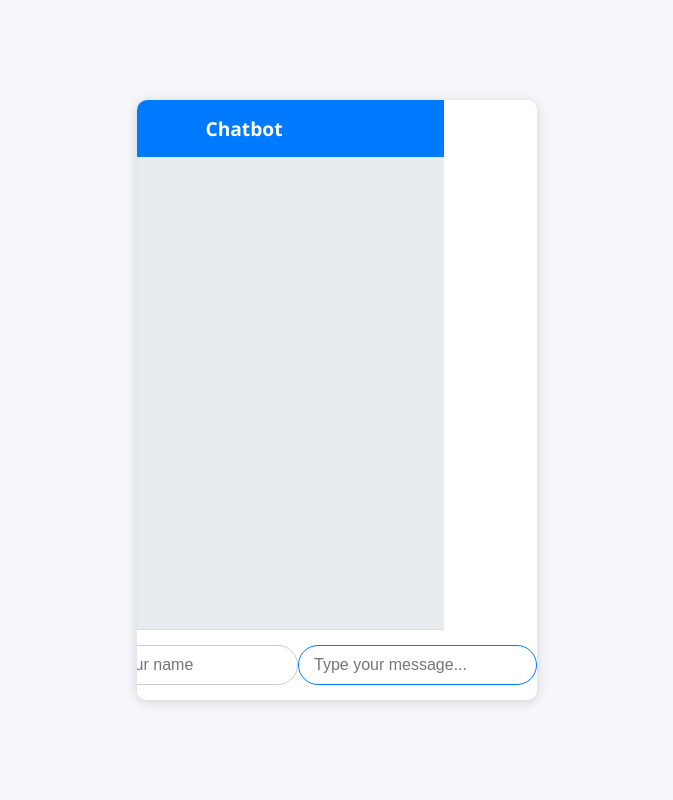
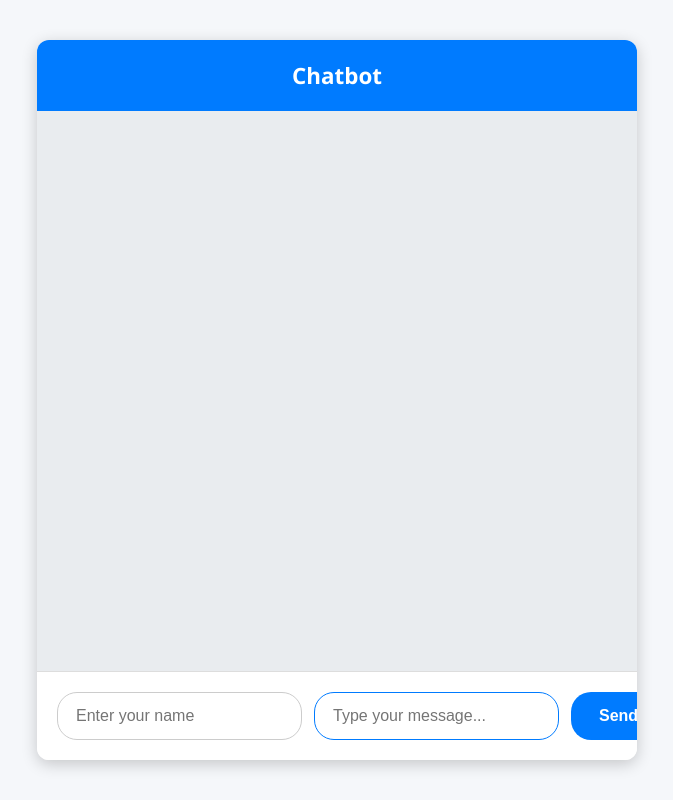
Before and after one commit to Ax51hay/chatbottest, a Flask app: page / in a window 1280 px wide. Shown: the whole page, without its empty margins (303-976 px from the left). Run offline with Flask 3, Linux system fonts and the light colour scheme.

Commit message:
changed index

```diff
--- a/templates/index.html
+++ b/templates/index.html
@@ -5,112 +5,138 @@
 <meta name="viewport" content="width=device-width, initial-scale=1" />
 <title>Chatbot</title>
 <style>
+  html, body {
+    height: 100%;
+    margin: 0;
+    background: #f5f7fa;
+    font-family: 'Segoe UI', Tahoma, Geneva, Verdana, sans-serif;
+  }
   body {
-            font-family: 'Segoe UI', Tahoma, Geneva, Verdana, sans-serif;
-            background: #f5f7fa;
-            margin: 0;
     display: flex;
     justify-content: center;
     align-items: center;
-            height: 100vh;
+    padding: 20px;
+    box-sizing: border-box;
   }
   .chat-container {
-            width: 400px;
-            max-width: 100%;
-            height: 600px;
-            background: #fff;
-            box-shadow: 0 2px 12px rgba(0,0,0,0.15);
+    width: 90%;
+    max-width: 600px;
+    height: 90vh;
+    max-height: 900px;
+    background: white;
+    border-radius: 12px;
+    box-shadow: 0 4px 16px rgba(0,0,0,0.2);
     display: flex;
     flex-direction: column;
-            border-radius: 10px;
     overflow: hidden;
   }
   .chat-header {
-            padding: 15px;
+    padding: 20px;
     background: #007bff;
     color: white;
     font-weight: 700;
+    font-size: 1.4rem;
     text-align: center;
-            font-size: 1.2rem;
+    user-select: none;
   }
   .chat-messages {
     flex-grow: 1;
-            padding: 15px;
+    padding: 20px;
     overflow-y: auto;
     display: flex;
     flex-direction: column;
-            gap: 10px;
+    gap: 14px;
     background: #e9ecef;
   }
   .message {
     max-width: 75%;
-            padding: 10px 15px;
+    padding: 14px 20px;
     border-radius: 20px;
-            line-height: 1.3;
+    line-height: 1.4;
     word-wrap: break-word;
+    box-shadow: 0 1px 6px rgba(0,0,0,0.1);
+    font-size: 1rem;
   }
   .bot-message {
-            background: #fff;
-            color: #333;
+    background: white;
+    color: #222;
     align-self: flex-start;
-            box-shadow: 0 1px 4px rgba(0,0,0,0.1);
   }
   .user-message {
     background: #007bff;
     color: white;
     align-self: flex-end;
-            box-shadow: 0 1px 4px rgba(0,0,0,0.1);
   }
   form {
     display: flex;
-            padding: 15px;
-            background: #fff;
+    padding: 20px;
+    background: white;
     border-top: 1px solid #ddd;
+    gap: 12px;
   }
   input[type="text"] {
     flex-grow: 1;
-            padding: 10px 15px;
-            border: 1px solid #ccc;
+    padding: 14px 18px;
+    font-size: 1rem;
     border-radius: 20px;
-            font-size: 1rem;
+    border: 1.5px solid #ccc;
     outline: none;
-            transition: border-color 0.3s;
+    transition: border-color 0.3s ease;
   }
   input[type="text"]:focus {
     border-color: #007bff;
   }
   button {
     background: #007bff;
+    border: none;
+    padding: 0 28px;
+    border-radius: 20px;
     color: white;
-            border: none;
-            padding: 0 20px;
-            margin-left: 10px;
-            border-radius: 20px;
+    font-weight: 600;
     font-size: 1rem;
     cursor: pointer;
-            transition: background-color 0.3s;
+    transition: background-color 0.25s ease;
   }
   button:hover {
     background: #0056b3;
   }
-        /* Scrollbar styling */
+  /* Scrollbar styling for better UX */
   .chat-messages::-webkit-scrollbar {
-            width: 6px;
+    width: 8px;
   }
   .chat-messages::-webkit-scrollbar-thumb {
     background: #007bff;
-            border-radius: 3px;
+    border-radius: 4px;
   }
   .chat-messages::-webkit-scrollbar-track {
     background: #e9ecef;
+  }
+  @media (max-width: 480px) {
+    .chat-container {
+      height: 95vh;
+      padding: 0;
+    }
+    .chat-header {
+      padding: 15px;
+      font-size: 1.2rem;
+    }
+    form {
+      padding: 15px;
+    }
+    input[type="text"] {
+      font-size: 0.95rem;
+      padding: 12px 15px;
+    }
+    button {
+      padding: 0 18px;
+      font-size: 0.95rem;
+    }
   }
 </style>
 </head>
 <body>
   <div class="chat-container">
-        <div class="chat-header">
-            Chatbot
-        </div>
+    <div class="chat-header">Chatbot</div>
     <div class="chat-messages" id="chat-messages">
       {% if name %}
         <div class="bot-message message">
@@ -134,8 +160,9 @@
       <button type="submit">Send</button>
     </form>
   </div>
+
   <script>
-        // Scroll chat to bottom on load
+    // Scroll chat to bottom on load and after new message
     const chatMessages = document.getElementById('chat-messages');
     chatMessages.scrollTop = chatMessages.scrollHeight;
   </script>
```
Lines whose indentation alone changed are shown as unchanged.
